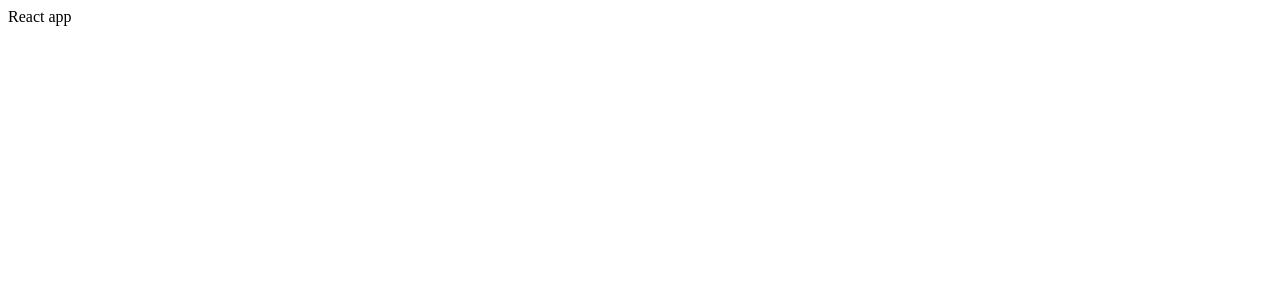
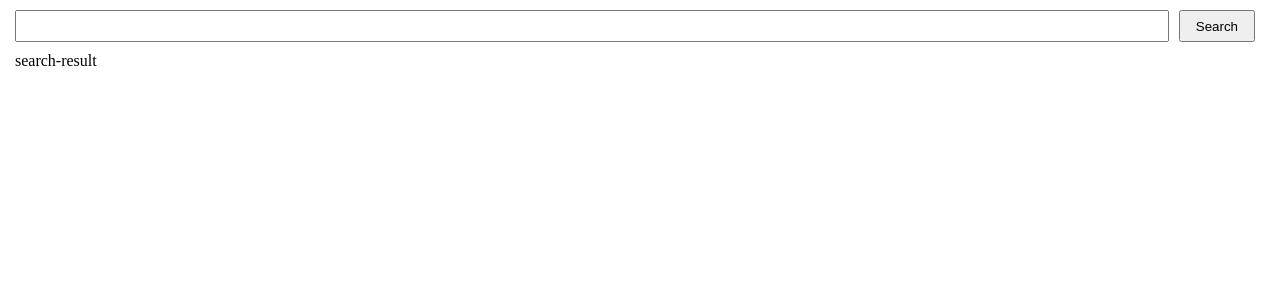
Before and after one commit to Laevus92/react-rs-school, a React (Vite) app: page / in a window 1280 px wide. Shown: the top 300 px of the page. Built offline with nearby package versions, Linux system fonts and the light colour scheme.

Commit message:
add search bar on page

```diff
--- a/src/App.scss
+++ b/src/App.scss
@@ -0,0 +1,9 @@
+* {
+  margin: 0;
+  padding: 0;
+  box-sizing: border-box;
+}
+
+.wrapper {
+  margin: 0 15px;
+}
--- a/src/App.tsx
+++ b/src/App.tsx
@@ -1,7 +1,13 @@
 import './App.scss';
+import SearchBar from './components/SearchBar/SearchBar';
 
 function App() {
-  return <div>React app</div>;
+  return (
+    <div className="wrapper">
+      <SearchBar />
+      <div className="search-result">search-result</div>
+    </div>
+  );
 }
 
 export default App;
--- /dev/null
+++ b/src/components/SearchBar/SearchBar.tsx
@@ -0,0 +1,34 @@
+import { ChangeEvent, Component, ReactNode } from 'react';
+import './SearchBarStyle.scss';
+
+class SearchBar extends Component {
+  state = {
+    value: '',
+  };
+
+  handleInputChange(event: ChangeEvent<HTMLInputElement>) {
+    this.setState({ value: event.target.value });
+  }
+
+  handleSubmitClick() {
+    console.log(this.state.value);
+  }
+
+  render(): ReactNode {
+    return (
+      <div className="search-bar">
+        <input
+          className="input"
+          type="text"
+          value={this.state.value}
+          onChange={this.handleInputChange.bind(this)}
+        />
+        <button className="button" onClick={this.handleSubmitClick.bind(this)}>
+          Search
+        </button>
+      </div>
+    );
+  }
+}
+
+export default SearchBar;
--- /dev/null
+++ b/src/components/SearchBar/SearchBarStyle.scss
@@ -0,0 +1,18 @@
+.search-bar {
+  max-width: 1920px;
+  padding: 10px 0;
+  display: flex;
+
+  .input {
+    display: block;
+    padding: 5px;
+    font-size: 16px;
+    width: 100%;
+  }
+
+  .button {
+    display: block;
+    margin: 0 10px;
+    padding: 5px 15px;
+  }
+}
```
